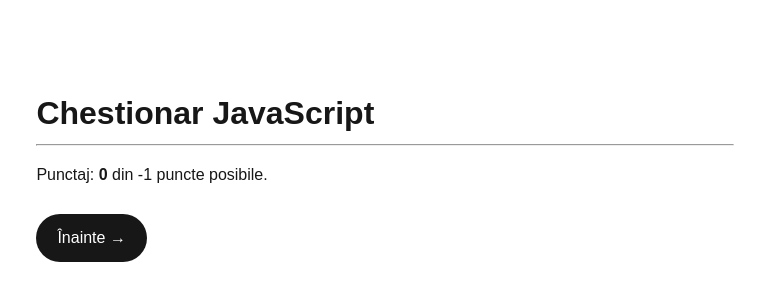
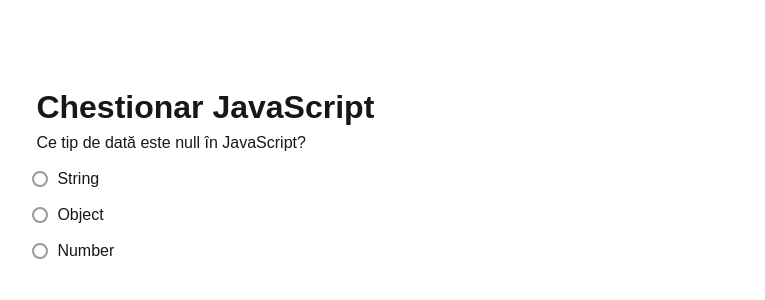
Before and after one commit to mircea-source/gt---quiz-app, a Next.js app: page /quiz/JavaScript in a window 1280 px wide. Shown: the part 222-522 px from the top of the page, without its empty margins (466-1231 px from the left). Built offline with nearby package versions, Linux system fonts and the light colour scheme.

Commit message:
Refactor radio button styling in Question component and Quiz module CSS

```diff
--- a/package.json
+++ b/package.json
@@ -9,10 +9,10 @@
     "lint": "next lint"
   },
   "dependencies": {
-    "next": "14.2.13",
+    "next": "^14.2.15",
     "prop-types": "^15.8.1",
     "react": "^18.3.1",
-    "react-dom": "^18"
+    "react-dom": "^18.3.1"
   },
   "devDependencies": {
     "@types/react": "^18.3.11"
--- a/pages/categories.js
+++ b/pages/categories.js
@@ -3,7 +3,7 @@
 import styles from "@/styles/Category.module.css";
 
 import AddQuestionForm from '../components/AddQuestionForm';
-import questionsData from '../public/questions.json'; // Adjust the path as necessary
+import questionsData from '../public/questions.json';
 
 function Categories() {
   // Extract categories from questionsData
--- a/pages/quiz/[quizId].js
+++ b/pages/quiz/[quizId].js
@@ -1,50 +1,42 @@
 import Head from "next/head";
+import { useState } from 'react';
 import { useRouter } from 'next/router';
-import { useState, useEffect } from 'react';
-import Question from '../../components/Question';
 import styles from '@/styles/Quiz.module.css';
+import questionsData from '../../public/questions.json';
 
-export default function QuizPage({ quizId, initialQuestions }) {
+export default function Quiz() {
   const router = useRouter();
+  const { quizId } = router.query;
   const [currentQuestionIndex, setCurrentQuestionIndex] = useState(0);
-  const [selectedAnswer, setSelectedAnswer] = useState(null);
+  const [selectedAnswer, setSelectedAnswer] = useState('');
+  const [showAnswer, setShowAnswer] = useState(false);
   const [score, setScore] = useState(0);
-  const [quiz, setQuiz] = useState({ questions: initialQuestions });
 
-  useEffect(() => {
-    if (quizId && typeof window !== 'undefined' && window.localStorage) {
-      const storedQuestions = JSON.parse(localStorage.getItem('questions')) || [];
-      const filteredQuestions = storedQuestions.filter(question => question.category === quizId);
-      setQuiz({ questions: filteredQuestions });
-    }
-  }, [quizId]);
+  if (!quizId || !questionsData.category[quizId]) {
+    return <p>Invalid quiz category</p>;
+  }
 
-  const handleNextQuestion = () => {
-    submitAnswer(selectedAnswer);
+  const questions = questionsData.category[quizId].questions;
+  const currentQuestion = questions[currentQuestionIndex];
 
-    if (selectedAnswer === quiz.questions[currentQuestionIndex].correctAnswer) {
+  const handleOptionClick = (option) => {
+    setSelectedAnswer(option);
+    setShowAnswer(true);
+    if (option === currentQuestion.correctAnswer) {
       setScore(score + 1);
-    }
-
-    if (currentQuestionIndex < quiz.questions.length - 1) {
-      setCurrentQuestionIndex((prevIndex) => prevIndex + 1);
-      setSelectedAnswer(null); // Reset selected answer for the next question
-    } else {
-      router.push('/categories');
     }
   };
 
-  const submitAnswer = (answer) => {
-    console.log("Selected answer:", answer);
+  const handleNextQuestion = () => {
+    setShowAnswer(false);
+    setSelectedAnswer('');
+    if (currentQuestionIndex < questions.length - 1) {
+      setCurrentQuestionIndex(currentQuestionIndex + 1);
+    } else {
+      alert(`Gata. Ai terminat chestionarul. Felicitări! Scorul tău este: ${score}/${questions.length}`);
+      router.push('/');
+    }
   };
-
-  const handleAnswerSelection = (answer) => {
-    setSelectedAnswer(answer);
-  };
-
-  if (!quizId) {
-    return <div>Loading...</div>;
-  }
 
   return (
     <div className={styles.container}>
@@ -53,23 +45,39 @@
         <meta name="description" content="Chestionar GT" />
         <meta name="viewport" content="width=device-width, initial-scale=1" />
       </Head>
-      <div
-        className={styles.page}
-      >
+      <div className={styles.page}>
         <main className={styles.main}>
           <div>
             <h1>Chestionar {quizId}</h1>
-      {quiz.questions.length > 0 && (
-        <Question
-          question={quiz.questions[currentQuestionIndex]}
-          selectedAnswer={selectedAnswer}
-          onAnswerSelection={handleAnswerSelection}
-        />
-      )}
-      <hr className={styles.primary} />
-            <p>Punctaj: <strong>{score}</strong> din {quiz.questions.length - 1} puncte posibile.</p>
+            <p>{currentQuestion.question}</p>
+            <div>
+              {currentQuestion.options.map((option, index) => (
+                <div key={index} className={styles.option}>
+                  <label>
+                    <input
+                      type="radio"
+                      name="answer"
+                      value={option}
+                      checked={selectedAnswer === option}
+                      onChange={() => handleOptionClick(option)}
+                    />
+                    {option}
+                  </label>
+                </div>
+              ))}
+            </div>
             <div className={styles.ctas}>
-              <button onClick={handleNextQuestion} className={styles.primary}>Înainte →</button>
+              {showAnswer && (
+                <div>
+                  <hr className={styles.primary} />
+                  <p>
+                    {selectedAnswer === currentQuestion.correctAnswer
+                      ? 'Răspuns corect!'
+                      : `Răspuns greșit! Răspunsul corect este: ${currentQuestion.correctAnswer}`}
+                  </p>
+                  <button onClick={handleNextQuestion} className={styles.primary}>Înainte →</button>
+                </div>
+              )}
             </div>
           </div>
         </main>
@@ -77,21 +85,3 @@
     </div>
   );
 }
-
-export async function getServerSideProps(context) {
-  const { quizId } = context.params;
-
-  // Fetch questions from local storage or a database
-  let initialQuestions = [];
-  if (typeof window !== 'undefined' && window.localStorage) {
-    const storedQuestions = JSON.parse(localStorage.getItem('questions')) || [];
-    initialQuestions = storedQuestions.filter(question => question.category === quizId);
-  }
-
-  return {
-    props: {
-      quizId,
-      initialQuestions,
-    },
-  };
-}
--- a/public/questions.json
+++ b/public/questions.json
@@ -1,6 +1,6 @@
 {
     "category": {
-        "restapi": {
+        "REST API": {
             "questions": [
                 {
                     "question": "Care este metoda HTTP folosită în principal pentru a obține date de la un server?",
@@ -16,15 +16,10 @@
                     "question": "Ce este un endpoint într-un API REST?",
                     "options": ["Un server care găzduiește API-ul.", "Un URL specific care permite interacțiunea cu o resursă.", "Un format de date folosit pentru a reprezenta resursele."],
                     "correctAnswer": "Un URL specific care permite interacțiunea cu o resursă."
-                },
-                {
-                    "question": "Gata. Ai terminat chestionarul REST API. Felicitări!",
-                    "options": [],
-                    "correctAnswer": ""
                 }
             ]
         },
-        "nextjs": {
+        "Next.js": {
             "questions": [
                 {
                     "question": "Care este principalul avantaj al utilizării Next.js în comparație cu React tradițional?",
@@ -40,15 +35,10 @@
                     "question": "Care este diferența principală între getStaticProps și getServerSideProps?",
                     "options": ["getStaticProps se execută la build time, iar getServerSideProps se execută la fiecare request.", "getStaticProps este folosit doar pentru paginile dinamice.", "Nu există nicio diferență semnificativă între cele două."],
                     "correctAnswer": "getStaticProps se execută la build time, iar getServerSideProps se execută la fiecare request."
-                },
-                {
-                    "question": "Gata. Ai terminat chestionarul Next.js. Felicitări!",
-                    "options": [],
-                    "correctAnswer": ""
                 }
             ]
         },
-        "javascript": {
+        "JavaScript": {
             "questions": [
                 {
                     "question": "Ce tip de dată este null în JavaScript?",
@@ -64,11 +54,6 @@
                     "question": "Ce este hoisting în JavaScript?",
                     "options": ["Procesul de ridicare a elementelor HTML în DOM.", "Comportamentul prin care declarațiile de variabile și funcții sunt mutate în partea de sus a domeniului lor de aplicare.", "O metodă de optimizare a codului."],
                     "correctAnswer": "Comportamentul prin care declarațiile de variabile și funcții sunt mutate în partea de sus a domeniului lor de aplicare."
-                },
-                {
-                    "question": "Gata. Ai terminat chestionarul JavaScript. Felicitări!",
-                    "options": [],
-                    "correctAnswer": ""
                 }
             ]
         }
--- a/styles/Quiz.module.css
+++ b/styles/Quiz.module.css
@@ -52,6 +52,10 @@
 .main p,
 .main label {
   padding: 8px 0;
+}
+
+.main label {
+  display:block;
 }
 
 .main code {
```
Also changed, not shown: components/AddQuestionForm.js (+6 -2 lines), pages/index.js (+36 -12 lines), 2 other files (tests, documents, lock files or other folders).
